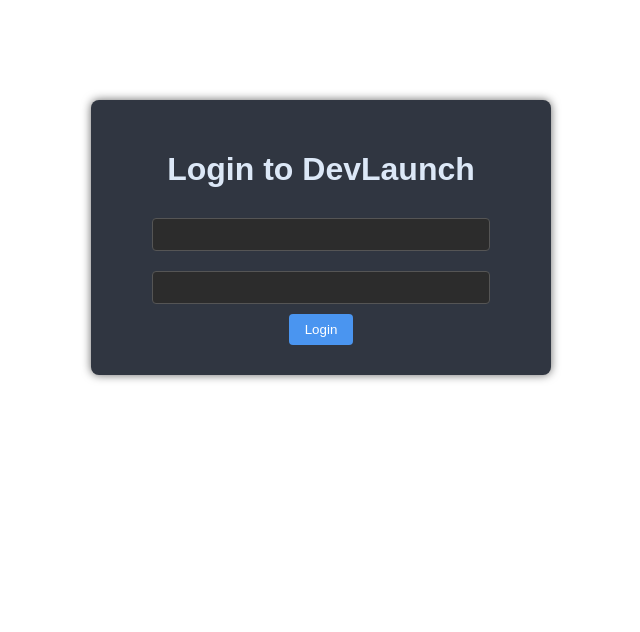
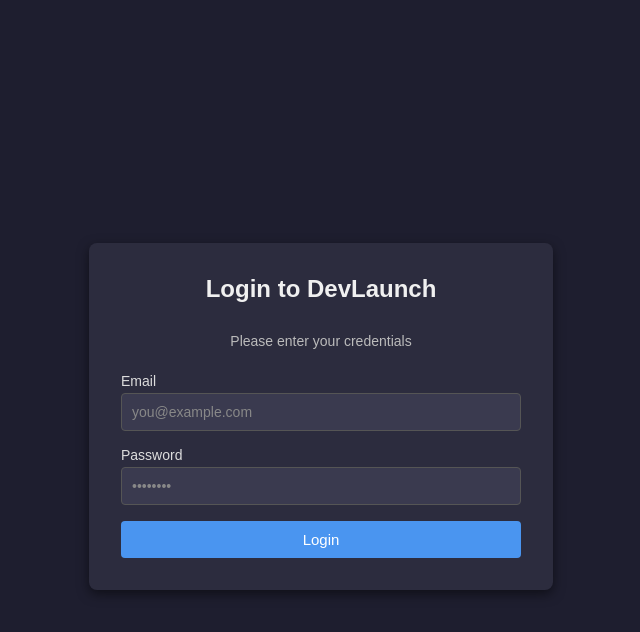
Before and after one commit to mohdjalalmk/devlaunch-web, a Vue app: page / in a window 1280 px wide. Shown: the top 632 px of the page, without its empty margins (319-959 px from the left). Built offline with nearby package versions, Linux system fonts and the light colour scheme.

Commit message:
enrolled course page

```diff
--- a/src/components/LoginForm.vue
+++ /dev/null
@@ -1,77 +0,0 @@
-<template>
-  <form @submit.prevent="handleLogin">
-    <div>
-      <input v-model="email" type="email" required />
-    </div>
-    <div>
-      <input v-model="password" type="password" required />
-    </div>
-    <button type="submit" :disabled="loading">
-      {{ loading ? 'Logging in...' : 'Login' }}
-    </button>
-    <p v-if="error" class="error">{{ error }}</p>
-  </form>
-</template>
-
-<script setup>
-import { ref, computed } from 'vue'
-import { useRouter } from 'vue-router'
-import { useAuthStore } from '../store/authStore'
-import { loginUser } from '../api/auth'
-
-const email = ref('')
-const password = ref('')
-const auth = useAuthStore()
-const router = useRouter()
-
-const loading = computed(() => auth.loading)
-const error = computed(() => auth.error)
-
-const handleLogin = async () => {
-  auth.setLoading(true)
-  auth.setError(null)
-  try {
-    const response = await loginUser(email.value, password.value)
-    auth.setUser(response)
-    router.push('/home')
-  } catch (err) {
-    auth.setError(err.message || 'Login failed')
-  } finally {
-    auth.setLoading(false)
-  }
-}
-</script>
-
-<style scoped>
-/* Make inputs always dark */
-input {
-  margin: 10px;
-  padding: 8px;
-  width: 80%;
-  background: #2c2c2c;
-  color: #f0f0f0;
-  border: 1px solid #555;
-  border-radius: 4px;
-  outline: none;
-}
-
-/* Remove placeholder text color flash (make them same color as text) */
-input::placeholder {
-  color: #aaa; /* or remove entirely if no placeholder */
-}
-
-button {
-  padding: 8px 16px;
-  background-color: #4a95f0;
-  color: white;
-  border: none;
-  cursor: pointer;
-  border-radius: 4px;
-}
-button:disabled {
-  background-color: #888;
-}
-.error {
-  color: red;
-}
-</style>
--- a/src/components/Navbar.vue
+++ b/src/components/Navbar.vue
@@ -8,6 +8,10 @@
       <div class="avatar">{{ userInitial }}</div>
       <div v-if="showDropdown" class="dropdown-menu">
         <p class="dropdown-header">Hello, {{ auth.user?.name || 'User' }}</p>
+        <hr class="dropdown-divider" />
+        <button class="dropdown-item" @click.stop="goToEnrolled">
+          📚 My Courses
+        </button>
         <hr class="dropdown-divider" />
         <button class="dropdown-item logout" @click.stop="logout">
           <LogOut class="icon" /> Logout
@@ -40,6 +44,10 @@ const logout = async () => {
   } catch (error) {
     console.log(error);
   }
+};
+
+const goToEnrolled = () => {
+  router.push("/enrolled");
 };
 
 const userInitial = computed(() => {
@@ -80,7 +88,7 @@ const userInitial = computed(() => {
 .avatar {
   width: 38px;
   height: 38px;
-  background-color: #3b82f6;   /* themed blue */
+  background-color: #3b82f6;
   color: white;
   border-radius: 50%;
   display: grid;
--- /dev/null
+++ b/src/pages/EnrolledCourses.vue
@@ -0,0 +1,130 @@
+<template>
+  <DefaultLayout>
+    <div class="enrolled-courses-page">
+      <h2>My Enrolled Courses</h2>
+
+      <div v-if="courses.length > 0" class="courses-grid">
+        <div
+          v-for="course in courses"
+          :key="course.courseId._id"
+          class="course-card"
+          @click="viewCourse(course.courseId._id)"
+        >
+          <img
+            :src="course.courseId.thumbnail"
+            alt="thumbnail"
+            class="thumbnail"
+          />
+          <h4>{{ course.courseId.title }}</h4>
+
+          <div class="progress-container">
+            <div class="progress-bar">
+              <div
+                class="progress-fill"
+                :style="{ width: course.progress + '%' }"
+              ></div>
+            </div>
+            <span class="progress-text">{{ course.progress }}%</span>
+          </div>
+        </div>
+      </div>
+      <p v-else class="empty-text">You haven't enrolled in any courses yet.</p>
+    </div>
+  </DefaultLayout>
+</template>
+
+<script setup>
+import { onMounted, ref } from "vue";
+import DefaultLayout from "../layout/DefaultLayout.vue";
+import { getMyEnrolledCourses } from "../api/course";
+import { useRouter } from "vue-router";
+
+const courses = ref([]);
+const router = useRouter();
+
+onMounted(async () => {
+  try {
+    const data = await getMyEnrolledCourses();
+    console.log("data:", data);
+
+    courses.value = data.enrolledCourses;
+  } catch (error) {
+    console.error(error);
+  }
+});
+
+const viewCourse = (courseId) => {
+  router.push(`/courses/${courseId}`);
+};
+</script>
+
+<style scoped>
+.enrolled-courses-page {
+  padding: 20px;
+  color: #f0f0f0;
+}
+
+h2 {
+  margin-bottom: 16px;
+}
+
+.courses-grid {
+  display: grid;
+  grid-template-columns: repeat(auto-fill, minmax(200px, 1fr));
+  gap: 16px;
+}
+
+.course-card {
+  background: #2c2c2c;
+  border-radius: 6px;
+  padding: 12px;
+  text-align: center;
+  cursor: pointer;
+}
+
+.thumbnail {
+  width: 100%;
+  height: 120px;
+  object-fit: cover;
+  border-radius: 4px;
+  margin-bottom: 8px;
+}
+
+h4 {
+  font-size: 16px;
+  margin: 4px 0;
+}
+.progress-container {
+  display: flex;
+  align-items: center;
+  gap: 8px;
+  margin-top: 4px;
+}
+
+.progress-bar {
+  flex: 1;
+  height: 6px;
+  background: #444;
+  border-radius: 4px;
+  overflow: hidden;
+}
+
+.progress-fill {
+  height: 100%;
+  background: #3fc488;
+  width: 0%;
+  border-radius: 4px;
+  transition: width 0.3s;
+}
+
+.progress-text {
+  font-size: 12px;
+  color: #ccc;
+  min-width: 24px;
+}
+
+.empty-text {
+  color: #aaa;
+  font-size: 14px;
+}
+</style>
--- a/src/pages/LoginPage.vue
+++ b/src/pages/LoginPage.vue
@@ -1,26 +1,148 @@
 <template>
   <div class="login-page">
-    <h1>Login to DevLaunch</h1>
-    <LoginForm />
+    <form class="login-form" @submit.prevent="handleLogin">
+      <h2 class="login-title">Login to DevLaunch</h2>
+      <p class="login-subtitle">Please enter your credentials</p>
+
+      <div v-if="error" class="error-message">{{ error }}</div>
+
+      <div class="form-group">
+        <label>Email</label>
+        <input v-model="email" type="email" placeholder="you@example.com" required />
+      </div>
+
+      <div class="form-group">
+        <label>Password</label>
+        <input v-model="password" type="password" placeholder="••••••••" required />
+      </div>
+
+      <button type="submit" :disabled="loading">
+        {{ loading ? 'Logging in...' : 'Login' }}
+      </button>
+    </form>
   </div>
 </template>
 
 <script setup>
-import LoginForm from '../components/LoginForm.vue'
+import { ref, computed } from 'vue'
+import { useRouter } from 'vue-router'
+import { useAuthStore } from '../store/authStore'
+import { loginUser } from '../api/auth'
+
+const email = ref('')
+const password = ref('')
+const auth = useAuthStore()
+const router = useRouter()
+
+const loading = computed(() => auth.loading)
+const error = computed(() => auth.error)
+
+const handleLogin = async () => {
+  auth.setLoading(true)
+  auth.setError(null)
+  try {
+    const response = await loginUser(email.value, password.value)
+    auth.setUser(response)
+    router.push('/home')
+  } catch (err) {
+    auth.setError(err.message || 'Login failed')
+  } finally {
+    auth.setLoading(false)
+  }
+}
 </script>
 
 <style scoped>
+/* Center form vertically & horizontally */
 .login-page {
+  min-height: 100vh;
+  display: flex;
+  justify-content: center;
+  align-items: center;
+  background: #1e1e2f;
+  padding: 16px;
+}
+
+/* Form styling */
+.login-form {
+  background: #2c2c3e;
+  padding: 32px;
+  border-radius: 8px;
+  width: 100%;
   max-width: 400px;
-  margin: 100px auto;
-  background-color: #303641;
-  padding: 30px;
-  border-radius: 8px;
-  box-shadow: 0 0 10px rgba(0,0,0,0.6);
+  box-shadow: 0 4px 12px rgba(0,0,0,0.5);
+  display: flex;
+  flex-direction: column;
+  gap: 16px; /* space between elements */
+}
+
+/* Titles */
+.login-title {
+  color: #f0f0f0;
   text-align: center;
+  margin: 0;
+  font-size: 24px;
 }
-h1 {
-  color: #dce8f7;
-  margin-bottom: 20px;
+
+.login-subtitle {
+  color: #bbb;
+  text-align: center;
+  font-size: 14px;
+  margin-bottom: 8px;
+}
+
+/* Form fields */
+.form-group {
+  display: flex;
+  flex-direction: column;
+}
+
+label {
+  color: #ddd;
+  font-size: 14px;
+  margin-bottom: 4px;
+}
+
+input {
+  padding: 10px;
+  border: 1px solid #555;
+  border-radius: 4px;
+  background-color: #3a3a4f;
+  color: #f0f0f0;
+  font-size: 14px;
+  outline: none;
+}
+
+input::placeholder {
+  color: #888;
+}
+
+/* Button */
+button {
+  padding: 10px;
+  background-color: #4a95f0;
+  color: white;
+  border: none;
+  border-radius: 4px;
+  font-size: 15px;
+  cursor: pointer;
+  transition: background-color 0.3s;
+}
+
+button:hover:not(:disabled) {
+  background-color: #337cd6;
+}
+
+button:disabled {
+  background-color: #666;
+  cursor: not-allowed;
+}
+
+/* Error message */
+.error-message {
+  color: #ff6b6b;
+  font-size: 13px;
+  text-align: center;
+  margin-bottom: 4px;
 }
 </style>
--- a/src/router/index.ts
+++ b/src/router/index.ts
@@ -3,6 +3,7 @@ import LoginPage from "../pages/LoginPage.vue";
 import HomePage from "../pages/HomePage.vue";
 import { useAuthStore } from "../store/authStore";
 import CourseDetails from '../pages/CourseDetails.vue'
+import EnrolledCourses from "../pages/EnrolledCourses.vue";
 
 const routes = [
   { path: "/", name: "Login", component: LoginPage },
@@ -11,7 +12,13 @@ const routes = [
     path: '/courses/:id',
     name: 'CourseDetails',
     component: CourseDetails
-  }
+  },
+  {
+  path: '/enrolled',
+  name: 'EnrolledCourses',
+  component: EnrolledCourses
+}
+
 ];
 
 const router = createRouter({
```
Also changed, not shown: tailwind.config.js (added, +11 -0 lines), src/api/course.ts (line endings or trailing spaces).
